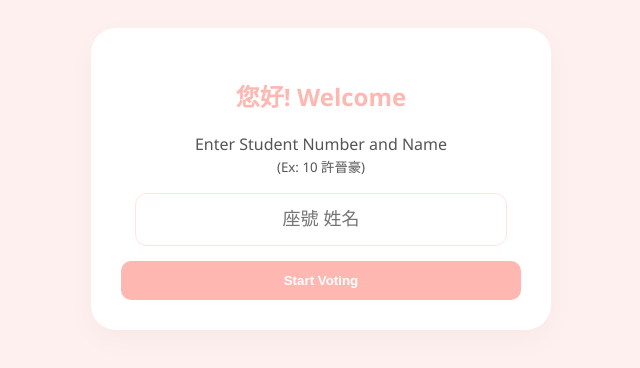
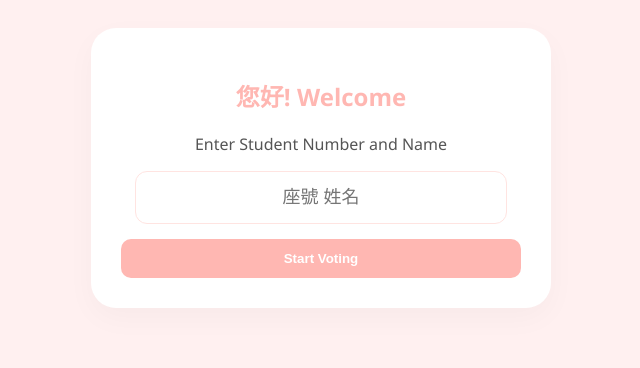
Before and after one commit to MsAiselle/votingpoll, a plain HTML site: page index.html in a window 1280 px wide. Shown: the whole page, without its empty margins (319-959 px from the left). Drawn offline with Linux system fonts and the light colour scheme.

Commit message:
Update index.html

```diff
--- a/index.html
+++ b/index.html
@@ -21,7 +21,7 @@
     <div class="card">
         <div id="loginSection">
             <h2 style="color: #FFB7B2;">您好! Welcome</h2>
-            <p>Enter Student Number and Name<br><small>(Ex: 10 許晉豪)</small></p>
+            <p>Enter Student Number and Name<br><small></small></p>
             <input type="text" id="sName" placeholder="座號 姓名">
             <button id="startBtn" onclick="checkName()" style="padding:12px 30px; background:#FFB7B2; color:white; border:none; border-radius:10px; font-weight:bold; cursor:pointer; width:100%;">Start Voting</button>
         </div>
```
